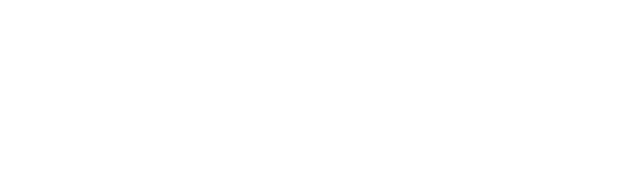
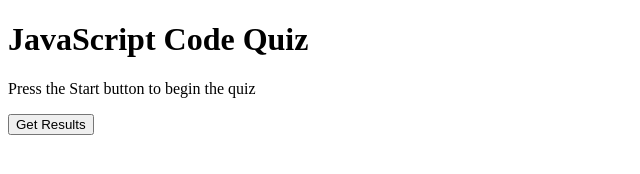
Before and after one commit to zachary-levin/zpl-javascript-code-quiz, a plain HTML site: page index.html in a window 1280 px wide. Shown: the whole page, without its empty margins (0-640 px from the left). Drawn offline with Linux system fonts and the light colour scheme.

```diff
--- a/assets/js/script.js
+++ b/assets/js/script.js
@@ -1,4 +1,3 @@
-
 var questions = [
     // Question 1
     {
@@ -63,14 +62,14 @@
         possibleAnswers: ["for loop", "while", "if else"],
         correctAnswer: "if else"
     }
-]
+];
 
 
 var score = 0;
 var highScore = [];
 
 
-//click a button
+//click a start button
 //show first question
 //click a answer
 //compare what they clicked to the correct answer
--- a/index.html
+++ b/index.html
@@ -4,9 +4,20 @@
     <meta charset="UTF-8">
     <meta http-equiv="X-UA-Compatible" content="IE=edge">
     <meta name="viewport" content="width=device-width, initial-scale=1.0">
-    <title>Document</title>
+    <title>JavaScript Code Quiz</title>
+    <link rel="stylesheet" href="./assets/css/style.css">
 </head>
+
 <body>
+    <header>
+        <h1 class="page-title">JavaScript Code Quiz</h1>
+        <p>Press the Start button to begin the quiz</p>
+    </header>
 
+    <div id="quiz"></div>
+    <button id="submit">Get Results</button>
+    <div id="results"></div>
+
+    <script src="./assets/js/script.js"></script>
 </body>
 </html>
```
